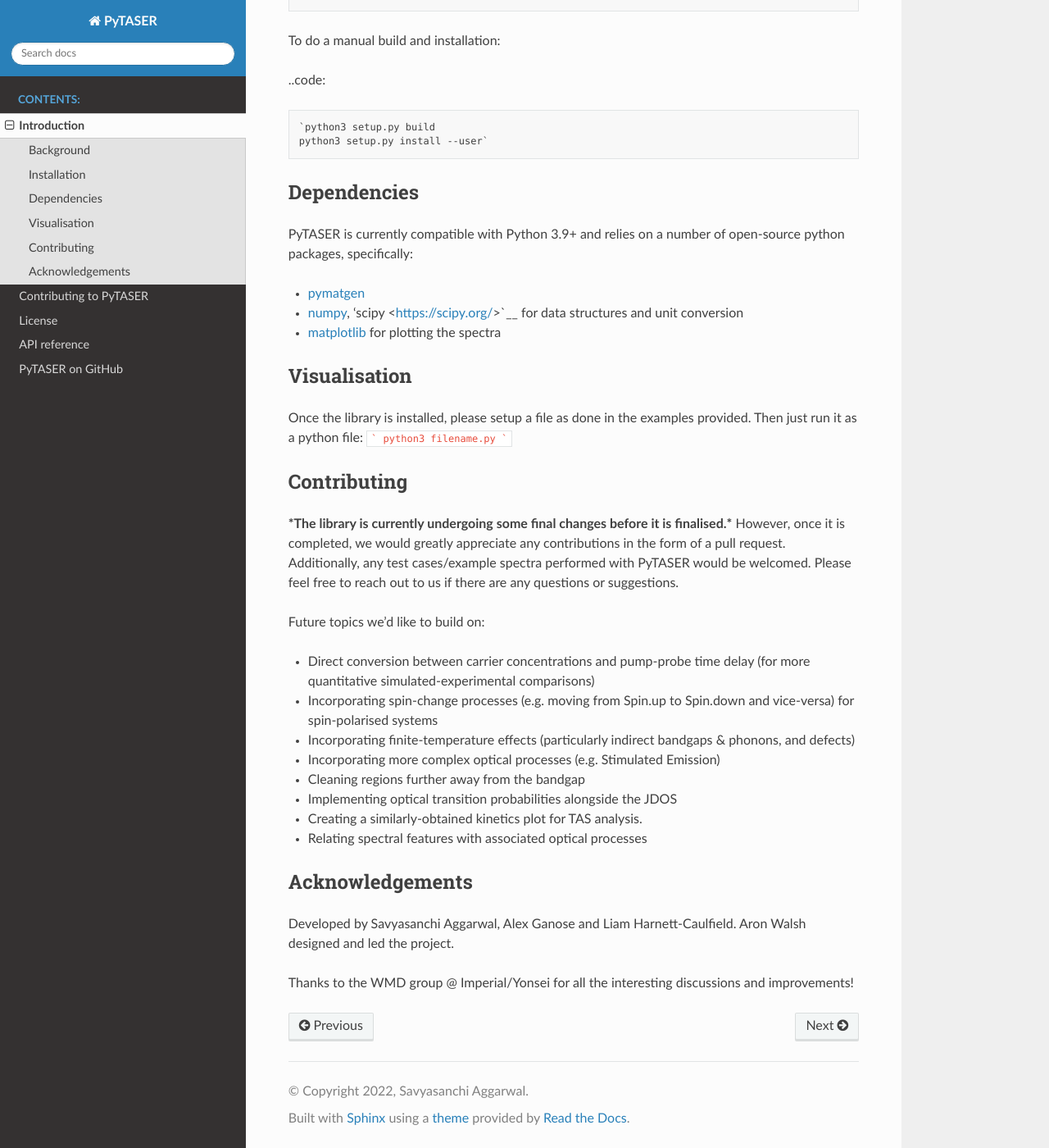
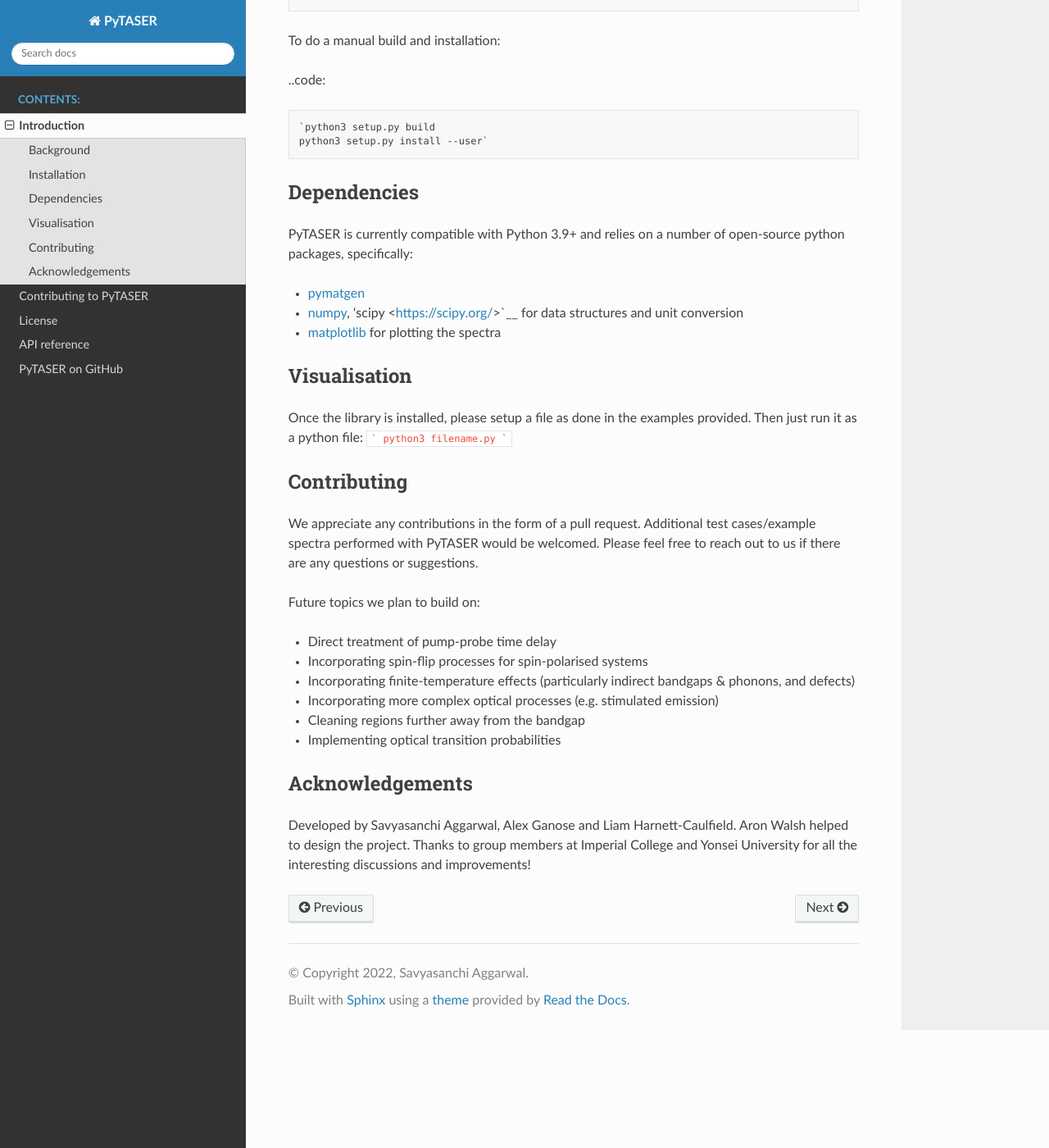
Before and after one commit to WMD-group/PyTASER, a Sphinx documentation site: the page built from docs/source/introduction.rst, in a window 1280 px wide and 1400 px high, scrolled down 1063 px. Shown: the whole window at 82% size. Built offline with Sphinx 7.4.7 and the Read the Docs theme 2.0.0, drawn with Linux system fonts in a browser that asks for light colours.

Commit message:
Update introduction.rst

```diff
--- a/docs/source/introduction.rst
+++ b/docs/source/introduction.rst
@@ -61,24 +61,20 @@
 Contributing
 ============
 
-***The library is currently undergoing some final changes before it is finalised.*** However, once it is completed, we would greatly appreciate any contributions in the form of a pull request.
-Additionally, any test cases/example spectra performed with PyTASER would be welcomed. Please feel free to reach out to us if there are any questions or suggestions.
+We appreciate any contributions in the form of a pull request.
+Additional test cases/example spectra performed with PyTASER would be welcomed.
+Please feel free to reach out to us if there are any questions or suggestions.
 
-Future topics we'd like to build on:
+Future topics we plan to build on:
 
-* Direct conversion between carrier concentrations and pump-probe time delay (for more quantitative simulated-experimental comparisons)
-* Incorporating spin-change processes (e.g. moving from Spin.up to Spin.down and vice-versa) for spin-polarised systems
+* Direct treatment of pump-probe time delay
+* Incorporating spin-flip processes for spin-polarised systems
 * Incorporating finite-temperature effects (particularly indirect bandgaps & phonons, and defects)
-* Incorporating more complex optical processes (e.g. Stimulated Emission)
+* Incorporating more complex optical processes (e.g. stimulated emission)
 * Cleaning regions further away from the bandgap
-* Implementing optical transition probabilities alongside the JDOS
-* Creating a similarly-obtained kinetics plot for TAS analysis.
-* Relating spectral features with associated optical processes
-
+* Implementing optical transition probabilities
 
 Acknowledgements
 ================
 
-Developed by Savyasanchi Aggarwal, Alex Ganose and Liam Harnett-Caulfield. Aron Walsh designed and led the project.
-
-Thanks to the WMD group @ Imperial/Yonsei for all the interesting discussions and improvements!
+Developed by Savyasanchi Aggarwal, Alex Ganose and Liam Harnett-Caulfield. Aron Walsh helped to design the project. Thanks to group members at Imperial College and Yonsei University for all the interesting discussions and improvements!
```
